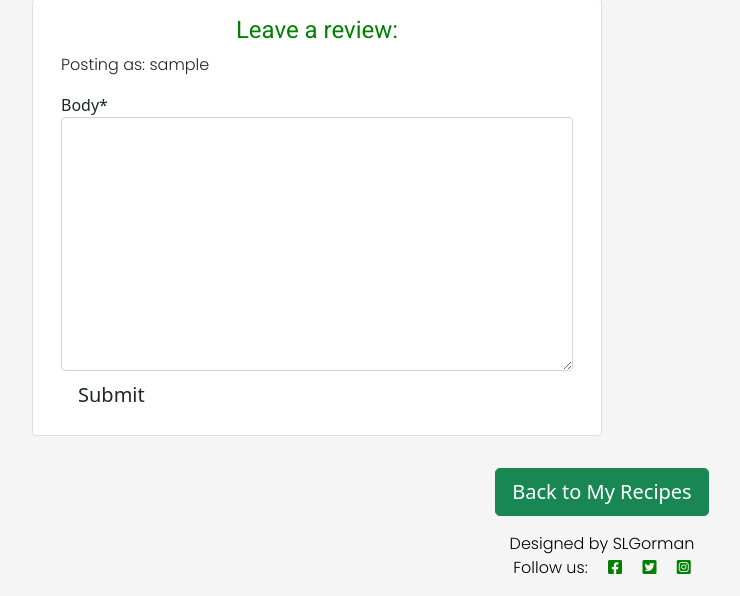
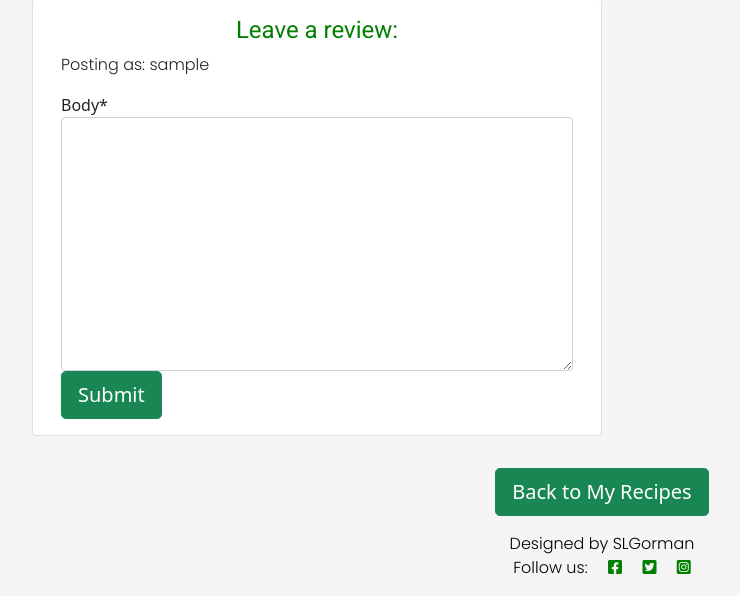
Before and after one commit to siobhanlgorman/favoureats, a Django app: template templates/recipe_detail.html in a window 1280 px wide. Shown: the part 606-1202 px from the top of the page, without its empty margins (38-778 px from the left). Run offline with Django 3.2, Linux system fonts and the light colour scheme; the template is opened without the code that fills it: values that come from a table or form of the project are taken from there, others are empty; the visitor is signed in with stand-in values (Sample User, id 1); some libraries are stand-ins or nearby versions.

Commit message:
Style submit button on recipe_detail page

```diff
--- a/favoureats/settings.py
+++ b/favoureats/settings.py
@@ -29,7 +29,7 @@ TEMPLATES_DIR = os.path.join(BASE_DIR, 'templates')
 SECRET_KEY = os.environ.get('SECRET_KEY')
 
 # SECURITY WARNING: don't run with debug turned on in production!
-DEBUG = False
+DEBUG = True
 
 X_FRAME_OPTIONS = 'SAMEORIGIN'
 
--- a/templates/recipe_detail.html
+++ b/templates/recipe_detail.html
@@ -158,7 +158,7 @@
                         <form method="post">
                             {{ review_form | crispy }}
                             {% csrf_token %}
-                            <button type="submit" class="btn btn-signin btn-lg">Submit</button>
+                            <button type="submit" class="btn btn-success btn-lg">Submit</button>
                         </form>
                         {% endif %}
                         {% endif %}
```
